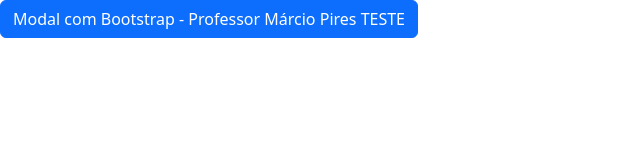
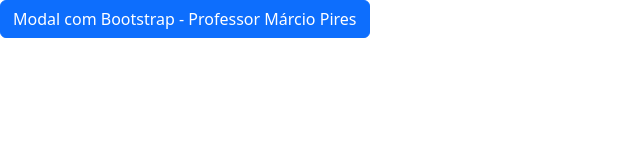
Before and after one commit to marciopires4050/modal-bootstrap-simples, a plain HTML site: page index.html in a window 1280 px wide. Shown: the whole page, without its empty margins (0-640 px from the left). Drawn offline with nearby package versions, Linux system fonts and the light colour scheme.

Commit message:
apaguei o teste no commit2

```diff
--- a/index.html
+++ b/index.html
@@ -11,7 +11,7 @@
   <body>
       <!-- Button trigger modal -->
       <button type="button" class="btn btn-primary" data-bs-toggle="modal" data-bs-target="#exampleModal">
-        Modal com Bootstrap - Professor Márcio Pires TESTE
+        Modal com Bootstrap - Professor Márcio Pires
       </button>
 
       <!-- Modal -->
```
